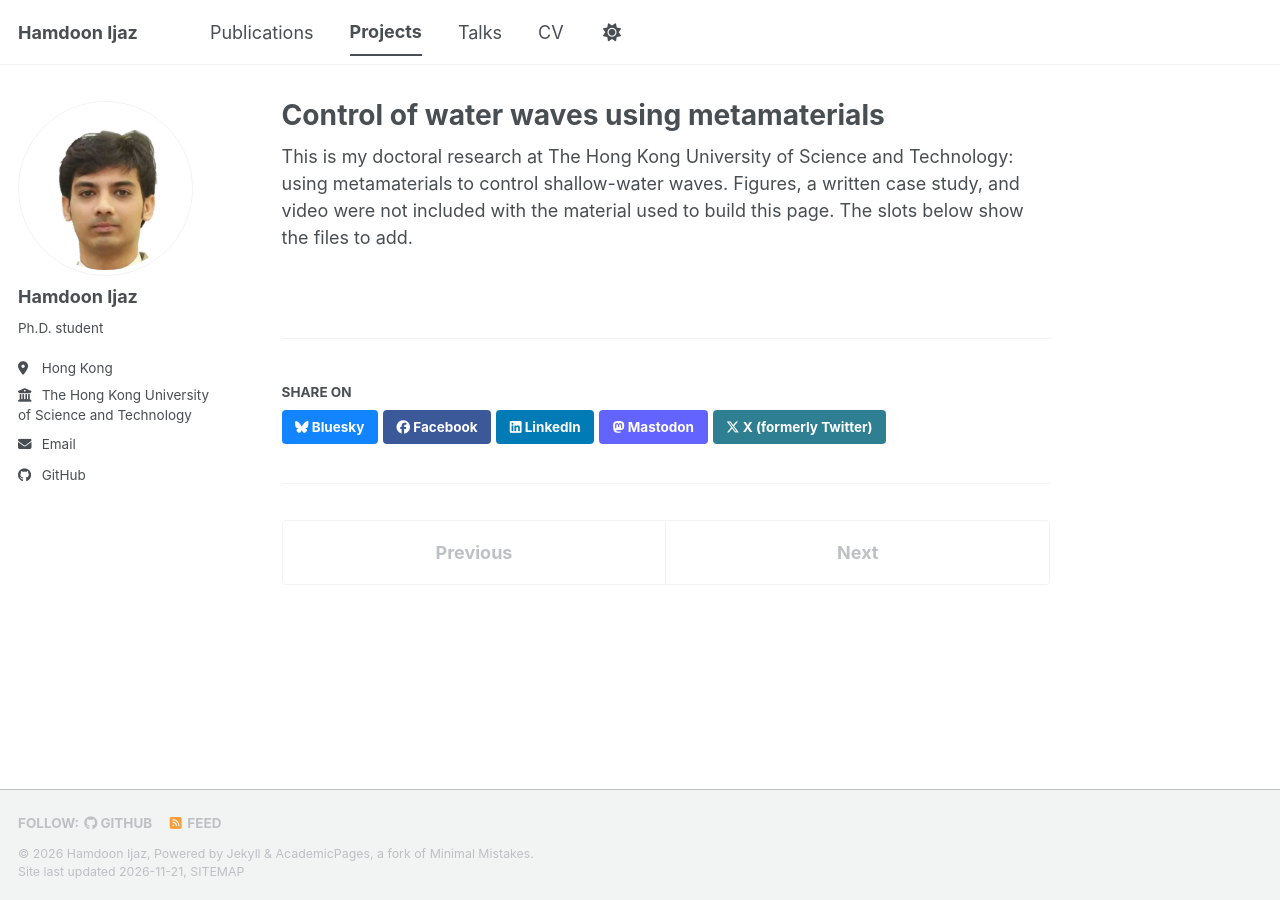
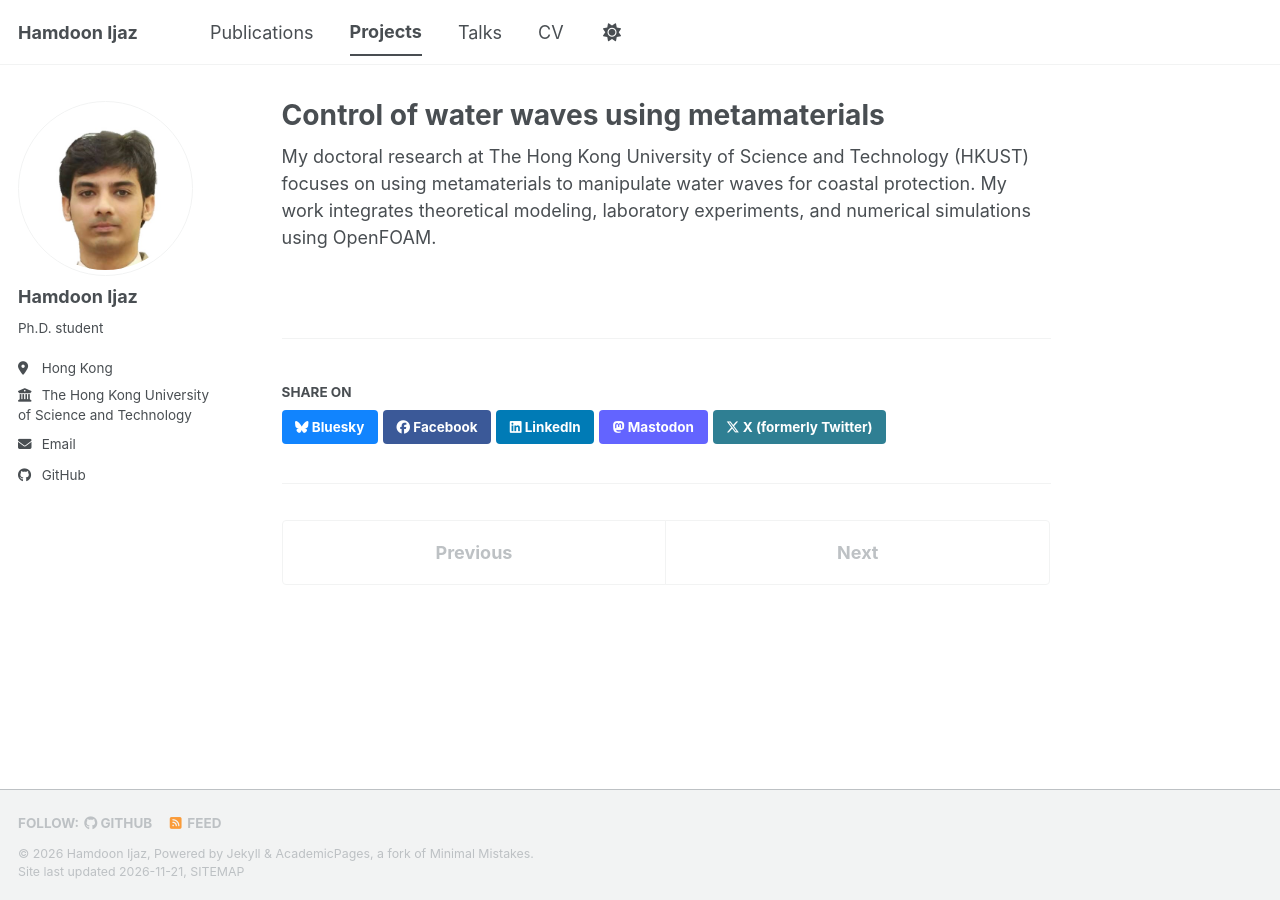
Before and after one commit to Hamdoon-UST/Hamdoon-UST.github.io, a Jekyll site: the page built from _portfolio/wave-metamaterials.md, in a window 1280 px wide. Built offline with Jekyll 4.4.1, drawn with Linux system fonts in a browser that asks for light colours; a style sheet for code colours, icons or effects is not loaded.

Commit message:
Update wave-metamaterials.md

```diff
--- a/_portfolio/wave-metamaterials.md
+++ b/_portfolio/wave-metamaterials.md
@@ -6,7 +6,7 @@ date: 2026-01-03
 permalink: /projects/wave-metamaterials/
 ---
 
-This is my doctoral research at The Hong Kong University of Science and Technology: using metamaterials to control shallow-water waves. Figures, a written case study, and video were not included with the material used to build this page. The slots below show the files to add.
+My doctoral research at The Hong Kong University of Science and Technology (HKUST) focuses on using metamaterials to manipulate water waves for coastal protection. My work integrates theoretical modeling, laboratory experiments, and numerical simulations using OpenFOAM.
 
 {% comment %}
 {% include media-slot.html
```
